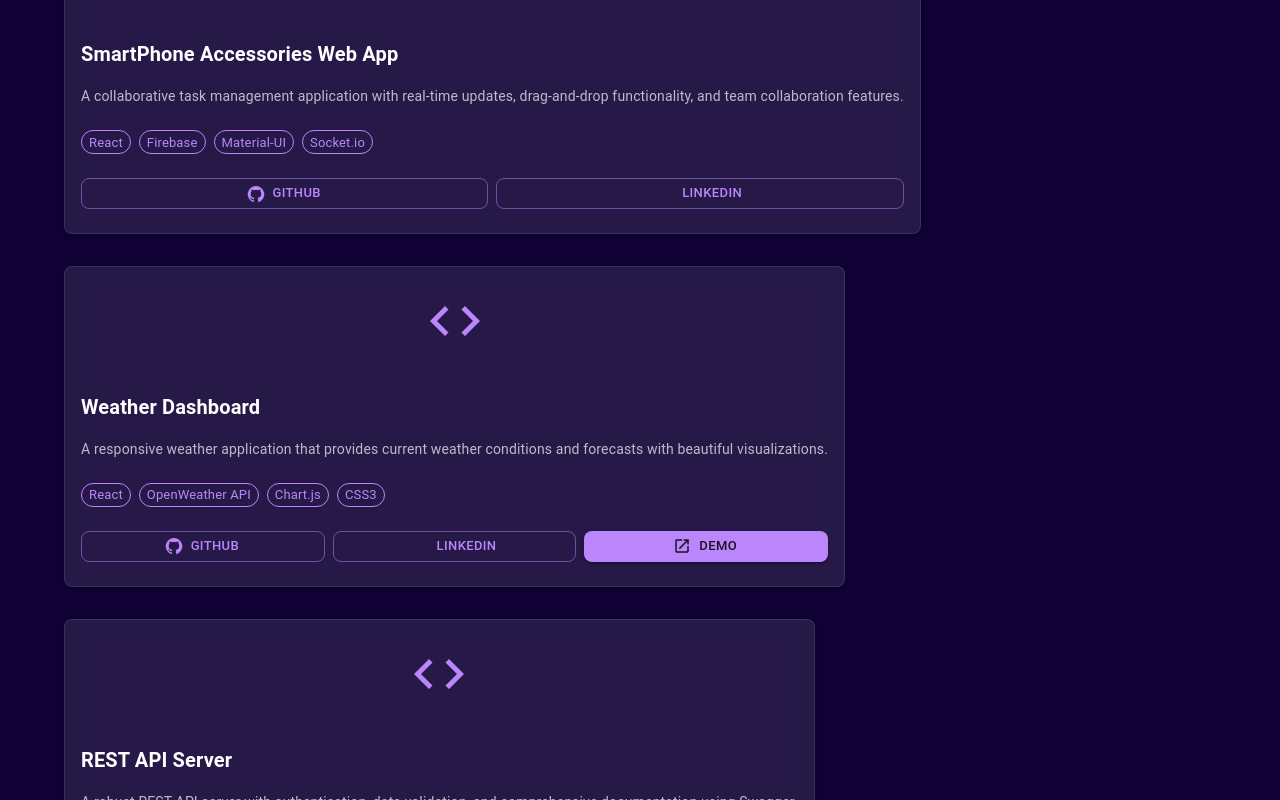
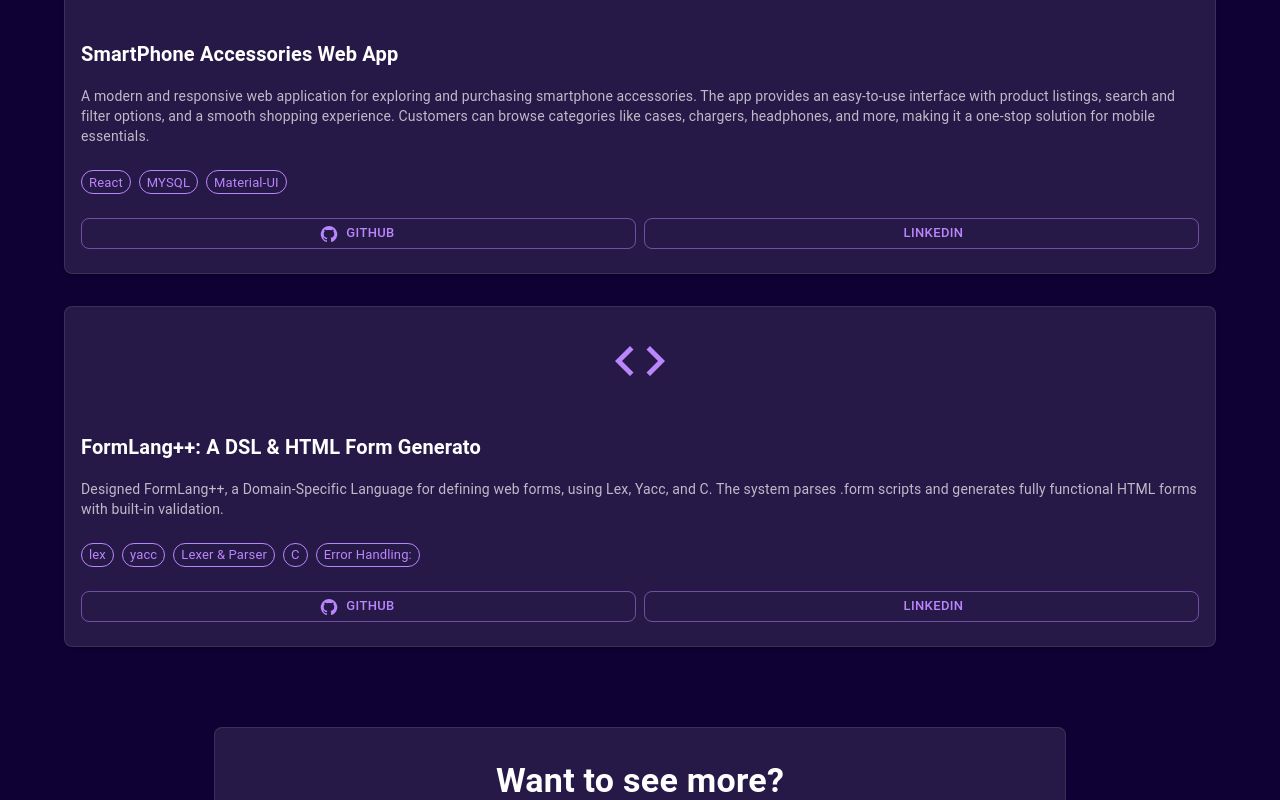
Before and after one commit to JaniduP2003/Portfolio_Website_Final, a React (Create React App) app: page / in a window 1280 px wide. Shown: the part 4340-5140 px from the top of the page. Built offline with nearby package versions, Linux system fonts and the light colour scheme; some icons are missing.

Commit message:
updated projects

```diff
--- a/src/components/sections/ProjectsSection.js
+++ b/src/components/sections/ProjectsSection.js
@@ -39,17 +39,17 @@ export default function ProjectsSection() {
       github: 'https://github.com/JaniduP2003/Myportfolio2',
       gitlab: 'https://gitlab.com/JaniduP2003/janiduportfolio',
       linkedin: 'https://linkedin.com/in/janidup2003',
-      demo: 'https://your-netlify-link.netlify.app',
+
       featured: true,
     },
     {
       id: 2,
       title: 'SmartPhone Accessories Web App',
       description:
-        'A collaborative task management application with real-time updates, drag-and-drop functionality, and team collaboration features.',
-      technologies: ['React', 'Firebase', 'Material-UI', 'Socket.io'],
+        'A modern and responsive web application for exploring and purchasing smartphone accessories. The app provides an easy-to-use interface with product listings, search and filter options, and a smooth shopping experience. Customers can browse categories like cases, chargers, headphones, and more, making it a one-stop solution for mobile essentials.',
+      technologies: ['React', 'MYSQL', 'Material-UI',],
       category: 'frontend',
-      github: 'https://github.com/SLIIT-FacultyOfComputing/se-group-project-group-11-phone_-_accessories.git',
+      github: 'https://github.com/JaniduP2003/smartphone-accessories.git',
       gitlab: null,
       linkedin: 'https://linkedin.com/in/janidup2003',
 
@@ -57,56 +57,17 @@ export default function ProjectsSection() {
     },
     {
       id: 3,
-      title: 'Weather Dashboard',
+      title: 'FormLang++: A DSL & HTML Form Generato',
       description:
-        'A responsive weather application that provides current weather conditions and forecasts with beautiful visualizations.',
-      technologies: ['React', 'OpenWeather API', 'Chart.js', 'CSS3'],
+        'Designed FormLang++, a Domain-Specific Language for defining web forms, using Lex, Yacc, and C. The system parses .form scripts and generates fully functional HTML forms with built-in validation.',
+      technologies: ['lex', 'yacc', 'Lexer & Parser','C', 'Error Handling:'],
       category: 'frontend',
-      github: 'https://github.com/JaniduP2003/weather-dashboard',
+      github: 'https://github.com/JaniduP2003/FormLang.git',
       gitlab: null,
       linkedin: 'https://linkedin.com/in/janidup2003',
-      demo: 'https://weather-dashboard-demo.vercel.app',
       featured: false,
     },
-    {
-      id: 4,
-      title: 'REST API Server',
-      description:
-        'A robust REST API server with authentication, data validation, and comprehensive documentation using Swagger.',
-      technologies: ['Node.js', 'Express', 'PostgreSQL', 'JWT'],
-      category: 'backend',
-      github: 'https://github.com/JaniduP2003/rest-api-server',
-      gitlab: null,
-      linkedin: 'https://linkedin.com/in/janidup2003',
-      demo: null,
-      featured: false,
-    },
-    {
-      id: 5,
-      title: 'Mobile Expense Tracker',
-      description:
-        'A cross-platform mobile app for tracking expenses with categories, budgets, and spending analytics.',
-      technologies: ['React Native', 'Expo', 'SQLite', 'Chart.js'],
-      category: 'mobile',
-      github: 'https://github.com/JaniduP2003/expense-tracker',
-      gitlab: null,
-      linkedin: 'https://linkedin.com/in/janidup2003',
-      demo: null,
-      featured: true,
-    },
-    {
-      id: 6,
-      title: 'Portfolio Website',
-      description:
-        'A responsive portfolio website built with React and Material-UI, showcasing projects and skills.',
-      technologies: ['React', 'Material-UI', 'CSS3', 'Vercel'],
-      category: 'frontend',
-      github: 'https://github.com/JaniduP2003/portfolio',
-      gitlab: null,
-      linkedin: 'https://linkedin.com/in/janidup2003',
-      demo: 'https://janidu-portfolio.vercel.app',
-      featured: false,
-    },
+
   ];
 
   // Filter projects based on selected category
```
